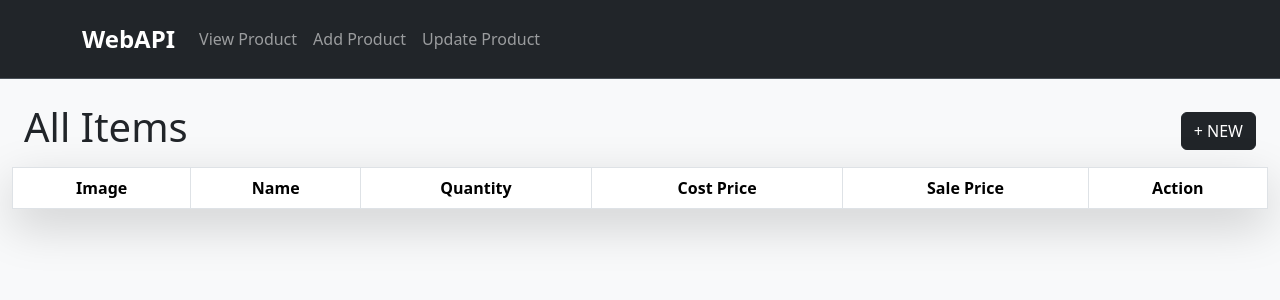
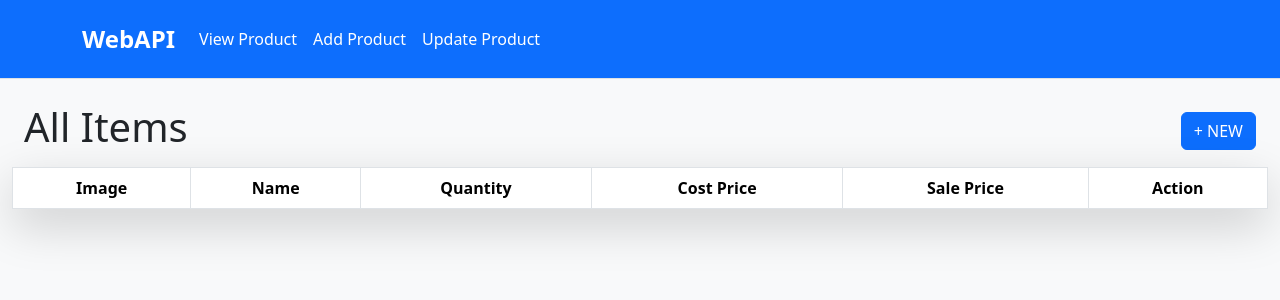
Before and after one commit to itxxsaiff/webApi, a PHP site: page /Invenroty_system/view.php in a window 1280 px wide. Shown: the top 300 px of the page. Run offline with PHP 8.4, Linux system fonts and the light colour scheme; data that the repository does not hold is empty.

Commit message:
Little bit Changes are made just in coloring

```diff
--- a/_header.php
+++ b/_header.php
@@ -1,19 +1,19 @@
-<nav class="navbar py-3 navbar-expand-lg bg-dark border-bottom border-body" data-bs-theme="dark">
+<nav class="navbar py-3 navbar-expand-lg bg-primary border-bottom border-body">
   <div class="container">
-    <a class="navbar-brand fs-4 fw-bold" href="">WebAPI</a>
+    <a class="navbar-brand fs-4 fw-bold text-white" href="">WebAPI</a>
     <button class="navbar-toggler" type="button" data-bs-toggle="collapse" data-bs-target="#navbarSupportedContent" aria-controls="navbarSupportedContent" aria-expanded="false" aria-label="Toggle navigation">
       <span class="navbar-toggler-icon"></span>
     </button>
     <div class="collapse navbar-collapse" id="navbarSupportedContent">
       <ul class="navbar-nav me-auto mb-2 mb-lg-0">
       <li class="nav-item">
-          <a aria-current="page" href="view.php" <?php if($_SERVER['PHP_SELF'] == '/mywebsite/view.php'){ echo 'class="nav-link active text-decoration-underline"';}else{echo 'class="nav-link"';} ?>>View Product</a>
+          <a aria-current="page" href="view.php" <?php if($_SERVER['PHP_SELF'] == '/mywebsite/view.php'){ echo 'class="nav-link text-white active text-decoration-underline"';}else{echo 'class="nav-link text-white"';} ?>>View Product</a>
         </li>
         <li class="nav-item">
-          <a aria-current="page" href="index.php" <?php if($_SERVER['PHP_SELF'] == '/mywebsite/index.php'){ echo 'class="nav-link active text-decoration-underline"';}else{echo 'class="nav-link"';} ?>>Add Product</a>
+          <a aria-current="page" href="index.php" <?php if($_SERVER['PHP_SELF'] == '/mywebsite/index.php'){ echo 'class="nav-link text-white active text-decoration-underline"';}else{echo 'class="nav-link text-white"';} ?>>Add Product</a>
         </li>
         <li class="nav-item">
-          <a href="update.php" <?php if($_SERVER['PHP_SELF'] == '/mywebsite/update.php'){ echo 'class="nav-link active text-decoration-underline"';}else{echo 'class="nav-link"';} ?>>Update Product</a>
+          <a href="update.php" <?php if($_SERVER['PHP_SELF'] == '/mywebsite/update.php'){ echo 'class="nav-link text-white active text-decoration-underline"';}else{echo 'class="nav-link text-white"';} ?>>Update Product</a>
         </li>
       </ul>
     </div>
--- a/index.php
+++ b/index.php
@@ -263,7 +263,7 @@
                             </div>
                             <div class="row mt-5">
                                 <div class="col-12">
-                                    <button class="btn btn-dark px-5 py-2 w-100" type="submit">Add Product</button>
+                                    <button class="btn btn-primary px-5 py-2 w-100" type="submit">Add Product</button>
                                 </div>
                             </div>
                             <div class="row mt-4">
--- a/view.php
+++ b/view.php
@@ -16,7 +16,7 @@
                 <h1>All Items</h1>
             </div>
             <div class="col-6 d-flex justify-content-end">
-                <a href="index.php" class="btn btn-dark">+ NEW</a>
+                <a href="index.php" class="btn btn-primary">+ NEW</a>
             </div>
         </div>
       </div>
@@ -56,7 +56,7 @@
               <td class='text-center' style='padding-top: 1.9rem'>" . $product['cost_price'] . "</td>
               <td class='text-center' style='padding-top: 1.9rem'>" . $product['sale_price'] . "</td>
               <td class='text-center' style='padding-top: 1.9rem'>
-              <a href='updateProduct.php?productID=". $product['id'] ."' class='btn btn-dark'>Update</a>
+              <a href='updateProduct.php?productID=". $product['id'] ."' class='btn btn-primary'>Update</a>
               <button class='btn btn-danger ms-3' onclick=\"if(confirm('Are you sure that you want to delete the product?'))window.location.href= '_delete.php?productID=". $product['id'] ."'\">Delete</button>
               </td>
             </tr>
```
